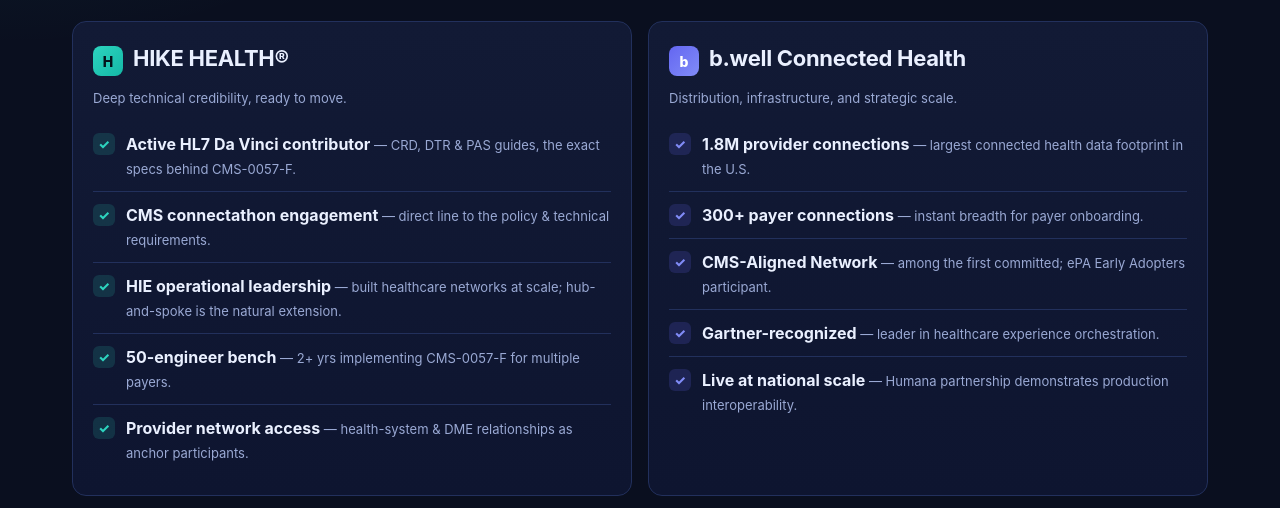
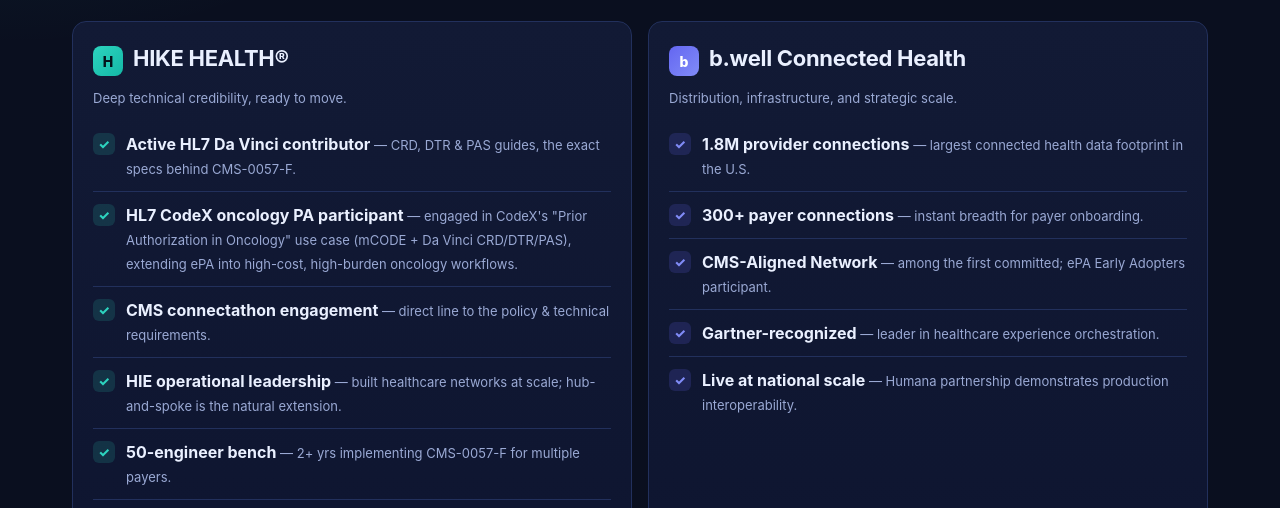
Before and after one commit to rmathew05/hike-bwell-epa-network-demo, a plain HTML site: page HIKE-ePA-Network-Demo.html in a window 1280 px wide. Shown: the part 284-792 px from the top of the page. Drawn offline with Linux system fonts and the light colour scheme.

Commit message:
Add HIKE CodeX oncology prior-auth participation

```diff
--- a/HIKE-ePA-Network-Demo.html
+++ b/HIKE-ePA-Network-Demo.html
@@ -391,6 +391,7 @@
       <p class="muted small" style="margin-top:-4px">Deep technical credibility, ready to move.</p>
       <ul class="list" style="margin-top:8px">
         <li><div class="chk">✓</div><div><strong>Active HL7 Da Vinci contributor</strong><span class="muted small"> — CRD, DTR & PAS guides, the exact specs behind CMS-0057-F.</span></div></li>
+        <li><div class="chk">✓</div><div><strong>HL7 CodeX oncology PA participant</strong><span class="muted small"> — engaged in CodeX's "Prior Authorization in Oncology" use case (mCODE + Da Vinci CRD/DTR/PAS), extending ePA into high-cost, high-burden oncology workflows.</span></div></li>
         <li><div class="chk">✓</div><div><strong>CMS connectathon engagement</strong><span class="muted small"> — direct line to the policy & technical requirements.</span></div></li>
         <li><div class="chk">✓</div><div><strong>HIE operational leadership</strong><span class="muted small"> — built healthcare networks at scale; hub-and-spoke is the natural extension.</span></div></li>
         <li><div class="chk">✓</div><div><strong>50-engineer bench</strong><span class="muted small"> — 2+ yrs implementing CMS-0057-F for multiple payers.</span></div></li>
```
Also changed, not shown: index.html (+1 -0 lines).
